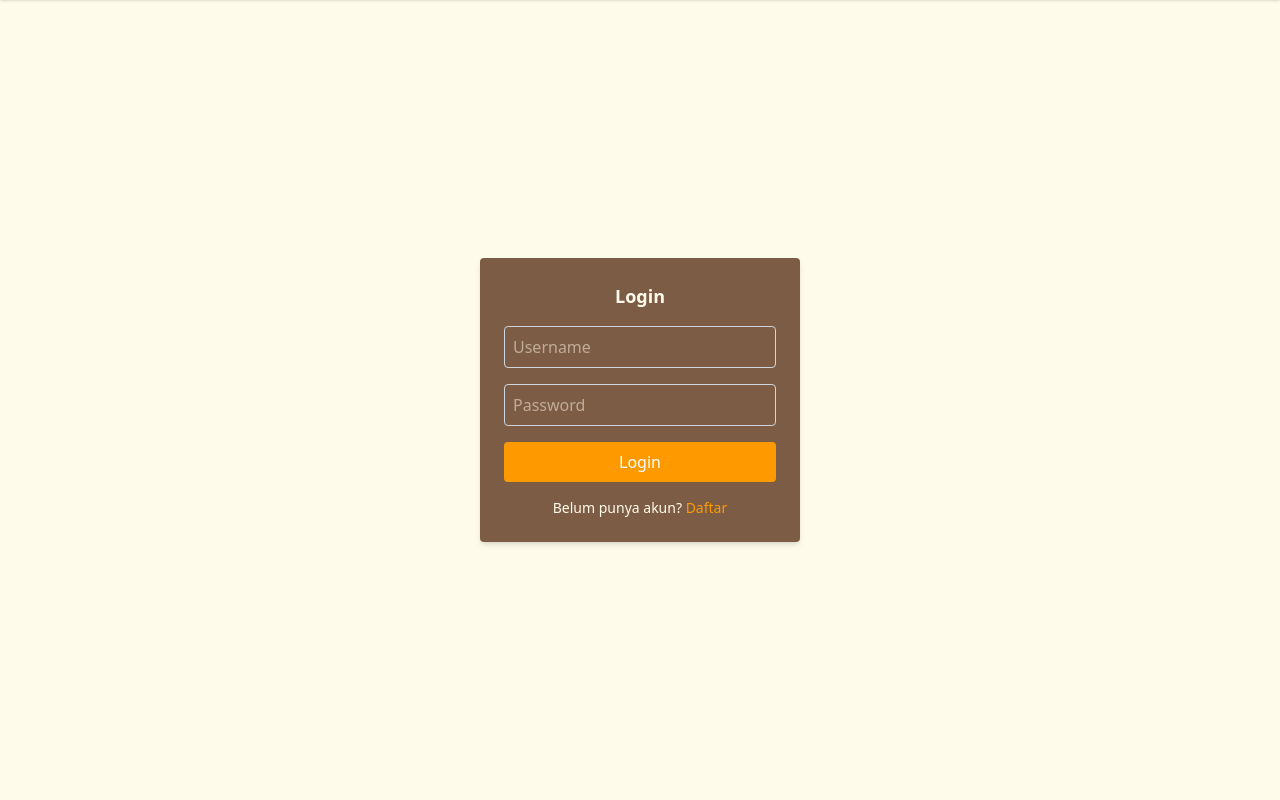
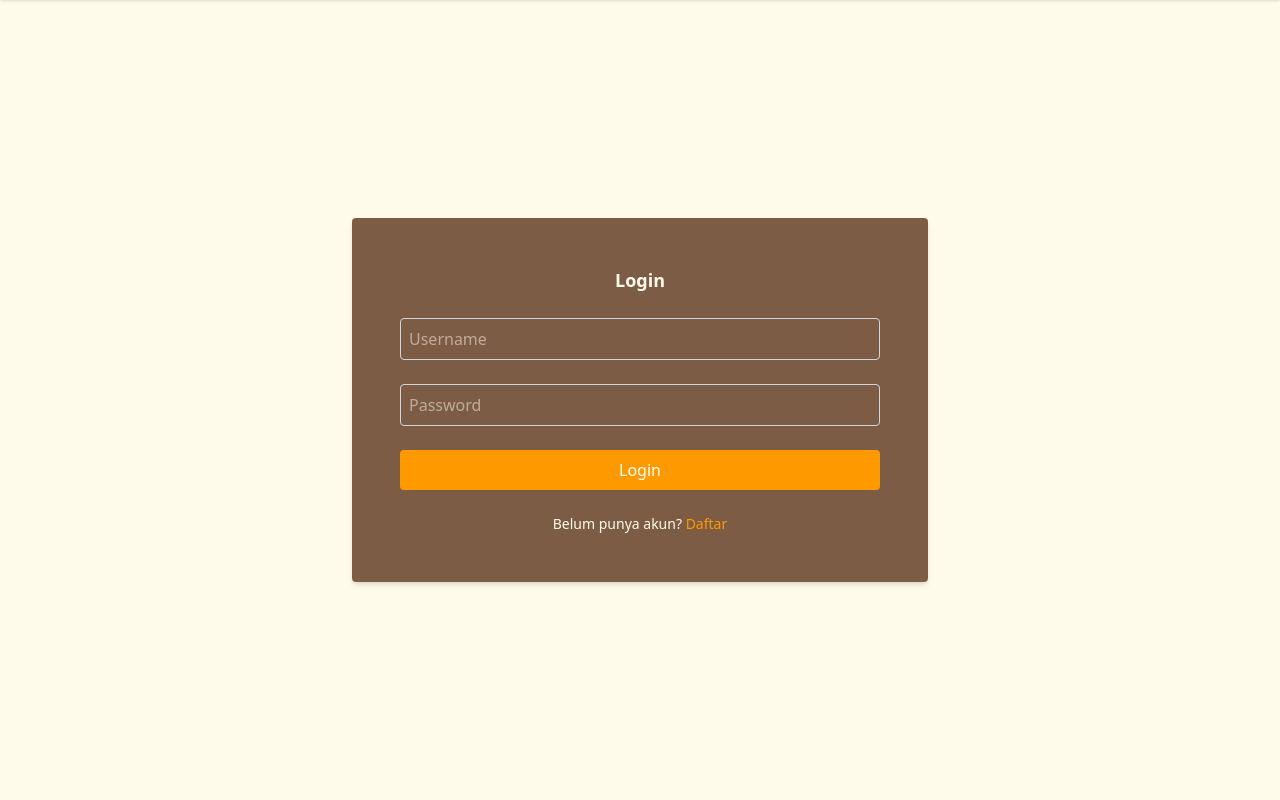
Before and after one commit to slashMK303/Tugas-Akhir-Web, a PHP site: page /auth/login.php in a window 1280 px wide. Shown: the part 60-860 px from the top of the page. Run offline with PHP 8.4, Linux system fonts and the light colour scheme.

Commit message:
Ui update

```diff
--- a/admin/dashboard.php
+++ b/admin/dashboard.php
@@ -16,7 +16,7 @@ if (!isset($_SESSION['user']) || $_SESSION['user']['role'] != 'admin') {
     <script src="https://cdn.jsdelivr.net/npm/@tailwindcss/browser@4"></script>
 </head>
 
-<body class="bg-gray-50">
+<body class="bg-amber-50">
 
     <div class="max-w-4xl mx-auto mt-10">
         <h1 class="text-2xl font-bold mb-6">Dashboard Admin</h1>
--- a/admin/kelola_barang.php
+++ b/admin/kelola_barang.php
@@ -83,7 +83,7 @@ $barang = mysqli_query($conn, "SELECT * FROM barang");
     <link href="https://cdn.jsdelivr.net/npm/tailwindcss@2.2.19/dist/tailwind.min.css" rel="stylesheet">
 </head>
 
-<body class="bg-gray-50">
+<body class="bg-amber-50">
 
     <?php include 'dashboard.php'; ?>
 
--- a/admin/kelola_pegawai.php
+++ b/admin/kelola_pegawai.php
@@ -35,7 +35,7 @@ $pegawai = mysqli_query($conn, "SELECT * FROM users WHERE role='pegawai'");
     <link href="https://cdn.jsdelivr.net/npm/tailwindcss@2.2.19/dist/tailwind.min.css" rel="stylesheet">
 </head>
 
-<body class="bg-gray-50">
+<body class="bg-amber-50">
 
     <?php include 'dashboard.php'; ?>
 
--- a/admin/laporan.php
+++ b/admin/laporan.php
@@ -19,7 +19,7 @@ $laporan = mysqli_query($conn, "SELECT ps.id, ps.tanggal, u.username, dp.total F
     <link href="https://cdn.jsdelivr.net/npm/tailwindcss@2.2.19/dist/tailwind.min.css" rel="stylesheet">
 </head>
 
-<body class="bg-gray-50">
+<body class="bg-amber-50">
 
     <?php include 'dashboard.php'; ?>
 
--- a/auth/login.php
+++ b/auth/login.php
@@ -47,13 +47,19 @@ if ($_SERVER['REQUEST_METHOD'] === 'POST') {
     </nav>
 
     <div class="h-screen flex items-center justify-center">
-        <form method="post" class="bg-amber-950/70 p-6 rounded shadow-md w-80 space-y-4">
+        <form method="post" class="bg-amber-950/70 p-6 md:p-12 rounded shadow-md w-full md:max-w-xl space-y-6">
             <h2 class="text-lg text-amber-50 font-bold text-center">Login</h2>
             <?php if (isset($error)) echo "<div class='text-red-500 text-sm'>$error</div>"; ?>
-            <input type="text" name="username" placeholder="Username" class="border text-amber-50 border-gray-300 w-full p-2 rounded focus:outline-amber-50" required>
-            <input type="password" name="password" placeholder="Password" class="border text-amber-50 border-gray-300 w-full p-2 rounded focus:outline-amber-50" required>
-            <button type="submit" class="w-full bg-amber-500 text-white py-2 rounded cursor-pointer hover:bg-amber-600">Login</button>
-            <p class="text-center text-amber-50 text-sm">Belum punya akun? <a href="register.php" class="text-amber-500 hover:underline">Daftar</a></p>
+            <div class="flex flex-col space-y-4 md:space-y-6">
+                <div class="flex flex-col md:flex-row space-x-0 md:space-x-4">
+                    <input type="text" name="username" placeholder="Username" class="border text-amber-50 border-gray-300 w-full p-2 rounded focus:outline-amber-50" required>
+                </div>
+                <div class="flex flex-col md:flex-row space-x-0 md:space-x-4">
+                    <input type="password" name="password" placeholder="Password" class="border text-amber-50 border-gray-300 w-full p-2 rounded focus:outline-amber-50" required>
+                </div>
+                <button type="submit" class="w-full bg-amber-500 text-white py-2 rounded cursor-pointer hover:bg-amber-600">Login</button>
+                <p class="text-center text-amber-50 text-sm">Belum punya akun? <a href="register.php" class="text-amber-500 hover:underline">Daftar</a></p>
+            </div>
         </form>
     </div>
 </body>
```
